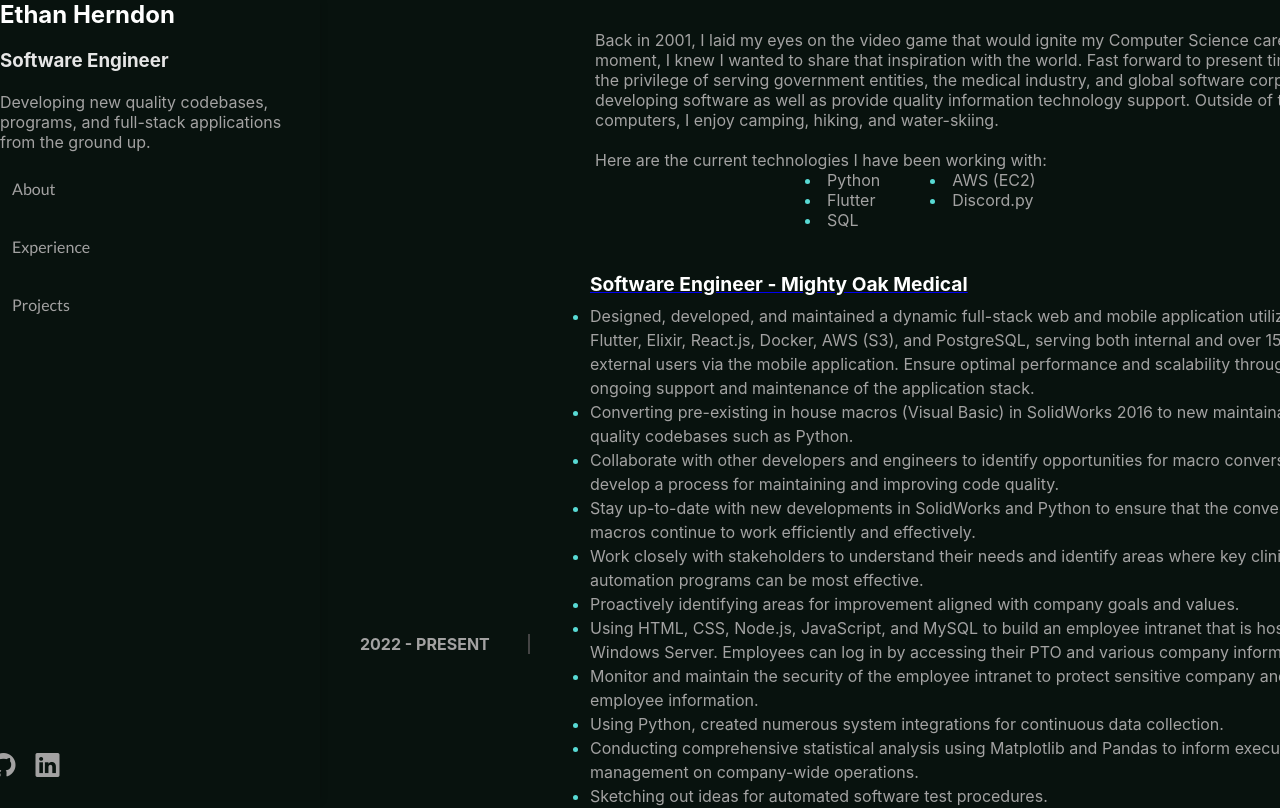
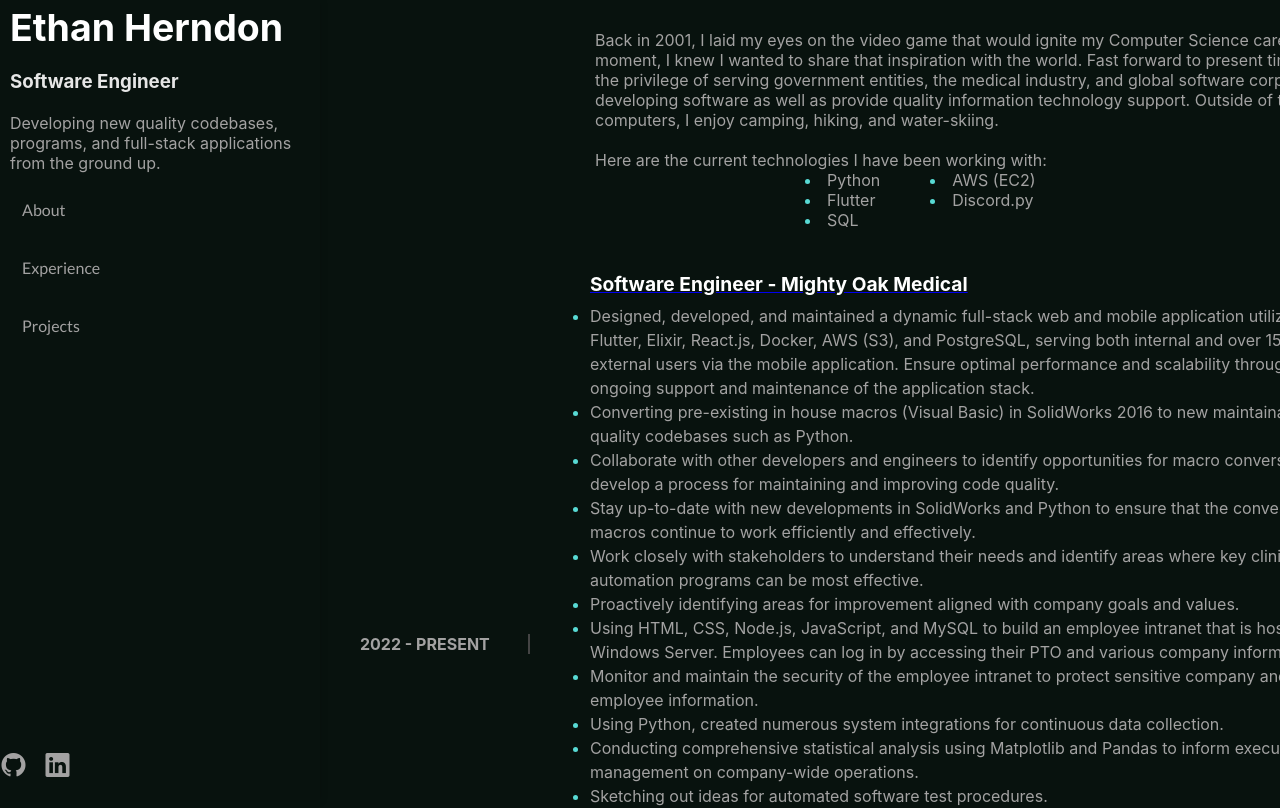
Before and after one commit to HerndonE/Portfolio-Website, a React (Create React App) app in the folder my-react-app/: page / in a window 1280 px wide. Shown: the top 808 px of the page. Built offline with nearby package versions, Linux system fonts and the light colour scheme.

Commit message:
[add] padding to navbar and title

```diff
--- a/my-react-app/src/App.js
+++ b/my-react-app/src/App.js
@@ -2,6 +2,7 @@
 import './App.css';
 import "./styles.scss";
 import CustomNav from "./components/CustomNav.js";
+import { useEffect } from "react"
 
 
 /*
@@ -11,6 +12,11 @@ Nisi vitae suscipit tellus mauris a. Cursus in hac habitasse platea dictumst qui
 */
 
 function App() {
+
+	useEffect(() => {
+		document.title = "Ethan Herndon"
+		}, [])
+
   const handleClick = (id) => {
     const element = document.getElementById(id);
     if (element) {
--- a/my-react-app/src/components/_CustomNav.scss
+++ b/my-react-app/src/components/_CustomNav.scss
@@ -23,6 +23,7 @@ $borderLeftColor: rgb(230, 230, 230);
     left: 2%;
     transform: translateX(-50%);
     z-index: 1000; /* Ensure icons are above other content */
+    padding-left: 20px;
   }
 
   .nav-footer-icons a {
@@ -53,9 +54,12 @@ $borderLeftColor: rgb(230, 230, 230);
 
   .navbar__list {
     list-style-type: none;
+    padding-left: 10px;
+    padding-top: 5px;
 
     .name {
       color: white;
+      font-size: 25px;
     }
 
     .role {
--- a/my-react-app/src/index.js
+++ b/my-react-app/src/index.js
@@ -5,6 +5,7 @@ import App from './App';
 import reportWebVitals from './reportWebVitals';
 
 const root = ReactDOM.createRoot(document.getElementById('root'));
+
 root.render(
   <React.StrictMode>
     <App />
```
